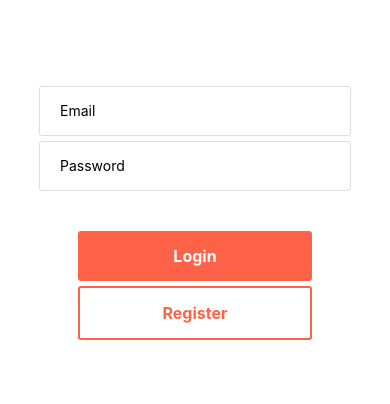
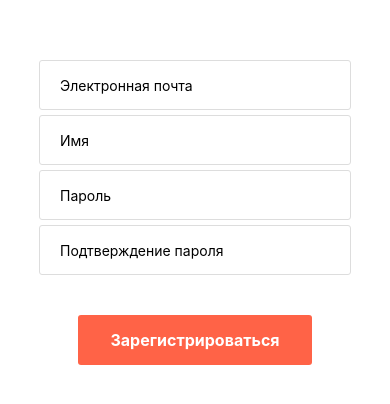
Before and after one commit to intromisan/ersag-manager-frontend, a React Native app: screen / in a window 390 px wide. Shown: the part 212-616 px from the top of the page. Built offline with nearby package versions, Linux system fonts and the light colour scheme; no server answers.

Commit message:
removed firebase

```diff
--- a/package.json
+++ b/package.json
@@ -19,7 +19,6 @@
     "expo-google-sign-in": "^11.0.0",
     "expo-status-bar": "~1.2.0",
     "expo-updates": "~0.11.7",
-    "firebase": "^9.6.11",
     "react": "17.0.1",
     "react-dom": "17.0.1",
     "react-native": "0.64.3",
--- /dev/null
+++ b/src/components/Button.tsx
@@ -0,0 +1,51 @@
+import { Pressable, StyleSheet, Text } from 'react-native';
+import React, { FC } from 'react';
+import { COLORS } from '../constants';
+
+interface ButtonProps {
+  text: string;
+  pressHandler: () => void;
+}
+
+const PrimaryButton: FC<ButtonProps> = ({ text, pressHandler }) => {
+  return (
+    <Pressable onPress={pressHandler} style={styles.buttonPrimary}>
+      <Text style={styles.buttonPrimaryText}>{text}</Text>
+    </Pressable>
+  );
+};
+
+const OutlineButton: FC<ButtonProps> = ({ text, pressHandler }) => {
+  return (
+    <Pressable onPress={pressHandler} style={[styles.buttonPrimary, styles.buttonOutline]}>
+      <Text style={[styles.buttonPrimary, styles.buttonOutline]}>{text}</Text>
+    </Pressable>
+  );
+};
+
+export { PrimaryButton, OutlineButton };
+
+const styles = StyleSheet.create({
+  buttonPrimary: {
+    backgroundColor: COLORS.accent,
+    width: '100%',
+    padding: 15,
+    borderRadius: 3,
+    alignItems: 'center'
+  },
+  buttonPrimaryText: {
+    color: COLORS.white,
+    fontWeight: '700',
+    fontSize: 16
+  },
+  buttonOutline: {
+    backgroundColor: COLORS.white,
+    borderWidth: 2,
+    borderColor: COLORS.accent
+  },
+  buttonOutlineText: {
+    color: COLORS.accent,
+    fontWeight: '700',
+    fontSize: 16
+  }
+});
--- a/src/firebase.ts
+++ /dev/null
@@ -1,14 +0,0 @@
-import { getApp, getApps, initializeApp } from 'firebase/app';
-import { getAuth } from 'firebase/auth';
-import config from '../config/default';
-
-let app;
-
-if (getApps().length === 0) {
-  app = initializeApp(config.firebase);
-} else {
-  app = getApp();
-}
-
-const auth = getAuth();
-export { auth };
--- a/src/interfaces/index.ts
+++ b/src/interfaces/index.ts
@@ -9,6 +9,8 @@ export interface Product {
 }
 
 export interface IUser {
-  uid: string;
+  email: string;
   name: string;
+  password: string;
+  passwordConfirmation: string;
 }
--- a/src/navigation/index.tsx
+++ b/src/navigation/index.tsx
@@ -19,8 +19,8 @@ const AppNavigation = () => {
           <Stack.Screen name="App" component={NavigationTabs} />
         ) : (
           <>
-            <Stack.Screen name="SingIn" component={SignInScreen} />
-            {/* <Stack.Screen name="SingUp" component={SignUpScreen} /> */}
+            {/* <Stack.Screen name="SingIn" component={SignInScreen} /> */}
+            <Stack.Screen name="SingUp" component={SignUpScreen} />
           </>
         )}
       </Stack.Navigator>
--- a/src/screens/HomeScreen.tsx
+++ b/src/screens/HomeScreen.tsx
@@ -1,23 +1,11 @@
 import { Pressable, StyleSheet, Text, View } from 'react-native';
 import React from 'react';
 import PageContainer from '../components/PageContainer';
-import { auth } from '../firebase';
-import { useGetUsersQuery } from '../services/user';
 
 const HomeScreen = () => {
-  const handleSignOut = () => {
-    auth.signOut();
-  };
-
-  const { data: users } = useGetUsersQuery();
-
-  console.log(users);
-
   return (
     <PageContainer title="Главная">
-      <Pressable onPress={handleSignOut}>
-        <Text>Log out</Text>
-      </Pressable>
+      <Text>HomeScreen</Text>
     </PageContainer>
   );
 };
--- a/src/screens/SignInScreen.tsx
+++ b/src/screens/SignInScreen.tsx
@@ -1,8 +1,6 @@
 import { KeyboardAvoidingView, Platform, Pressable, StyleSheet, Text, TextInput, View } from 'react-native';
 import React, { useEffect, useState } from 'react';
 import { COLORS } from '../constants';
-import { createUserWithEmailAndPassword, getAuth, onAuthStateChanged, signInWithEmailAndPassword } from 'firebase/auth';
-import { auth } from '../firebase';
 import { useAppDispatch } from '../utils/hooks';
 import { onSignIn, onSignOut } from '../redux/slices/userSlice';
 import AsyncStorage from '@react-native-async-storage/async-storage';
@@ -16,36 +14,8 @@ const SignInScreen = () => {
 
   const dispatch = useAppDispatch();
 
-  useEffect(() => {
-    onAuthStateChanged(auth, async (user) => {
-      if (user) {
-        const token = await user.getIdToken();
-        await AsyncStorage.setItem('@fire_token', token);
-        dispatch(onSignIn(token));
-      } else {
-        await AsyncStorage.removeItem('@fire_token');
-        dispatch(onSignOut());
-      }
-    });
-  }, []);
-
-  const handleSignUp = async () => {
-    try {
-      createUserWithEmailAndPassword(auth, email, password);
-    } catch (error) {
-      console.log(error);
-    }
-  };
-
-  const handleSingIn = async () => {
-    try {
-      signInWithEmailAndPassword(auth, email, password);
-    } catch (error) {
-      console.log(error);
-    }
-  };
-
   return (
+    // <KeyboardAvoidingView style={styles.container}>
     <KeyboardAvoidingView behavior={Platform.OS === 'ios' ? 'padding' : 'height'} style={styles.container}>
       <View style={styles.inputContainer}>
         <TextInput
@@ -67,10 +37,10 @@ const SignInScreen = () => {
         />
       </View>
       <View style={styles.buttonTooltip}>
-        <Pressable style={styles.button} onPress={handleSingIn}>
+        <Pressable style={styles.button}>
           <Text style={styles.buttonText}>Login</Text>
         </Pressable>
-        <Pressable style={[styles.button, styles.buttonOutline]} onPress={handleSignUp}>
+        <Pressable style={[styles.button, styles.buttonOutline]}>
           <Text style={styles.buttonOutlineText}>Register</Text>
         </Pressable>
       </View>
--- a/src/screens/SignUpScreen.tsx
+++ b/src/screens/SignUpScreen.tsx
@@ -1,20 +1,105 @@
-import { StyleSheet, Text, View } from "react-native";
-import React from "react";
-import { SafeAreaView } from "react-native-safe-area-context";
+import { KeyboardAvoidingView, Platform, Pressable, StyleSheet, Text, TextInput, View } from 'react-native';
+import React, { useState } from 'react';
+import { SafeAreaView } from 'react-native-safe-area-context';
+import { COLORS } from '../constants';
+import { PrimaryButton } from '../components/Button';
+import { useCreateUserMutation, useGetHealthQuery } from '../services/user';
 
 const SignUpScreen = () => {
-  return (
-    <SafeAreaView style={styles.screenContainer}>
-      <View></View>
-    </SafeAreaView>
+  const [email, setEmail] = useState('');
+  const [password, setPassword] = useState('');
+  const [name, setName] = useState('');
+  const [passwordConfirmation, setPasswordConfirmation] = useState('');
+
+  const [emailBorderColor, setEmailBorderColor] = useState(COLORS.borderColor);
+  const [passwordBorderColor, setPasswordBorderColor] = useState(COLORS.borderColor);
+  const [nameBorderColor, setNameBorderColor] = useState(COLORS.borderColor);
+  const [passwordConfirmationBorderColor, setPasswordConfirmationBorderColor] = useState(COLORS.borderColor);
+
+  // RTK Queries
+  const [createUser, { isLoading: isUpdating }] = useCreateUserMutation();
+  const { data: health } = useGetHealthQuery();
+  console.log(health);
+
+  return isUpdating ? (
+    <View style={{ flex: 1, justifyContent: 'center', alignItems: 'center' }}>
+      <Text>Loading...</Text>
+    </View>
+  ) : (
+    <KeyboardAvoidingView behavior={Platform.OS === 'ios' ? 'padding' : 'height'} style={styles.container}>
+      <View style={styles.inputContainer}>
+        <TextInput
+          placeholder="Электронная почта"
+          style={{ ...styles.input, borderColor: emailBorderColor }}
+          onFocus={() => setEmailBorderColor(COLORS.accent)}
+          onBlur={() => setEmailBorderColor(COLORS.borderColor)}
+          value={email}
+          onChangeText={(text) => setEmail(text)}
+        />
+        <TextInput
+          placeholder="Имя"
+          style={{ ...styles.input, borderColor: nameBorderColor }}
+          onFocus={() => setNameBorderColor(COLORS.accent)}
+          onBlur={() => setNameBorderColor(COLORS.borderColor)}
+          value={name}
+          onChangeText={(text) => setName(text)}
+        />
+        <TextInput
+          placeholder="Пароль"
+          secureTextEntry
+          style={{ ...styles.input, borderColor: passwordBorderColor }}
+          onFocus={() => setPasswordBorderColor(COLORS.accent)}
+          onBlur={() => setPasswordBorderColor(COLORS.borderColor)}
+          value={password}
+          onChangeText={(text) => setPassword(text)}
+        />
+        <TextInput
+          placeholder="Подтверждение пароля"
+          secureTextEntry
+          style={{ ...styles.input, borderColor: passwordConfirmationBorderColor }}
+          onFocus={() => setPasswordConfirmationBorderColor(COLORS.accent)}
+          onBlur={() => setPasswordConfirmationBorderColor(COLORS.borderColor)}
+          value={passwordConfirmation}
+          onChangeText={(text) => setPasswordConfirmation(text)}
+        />
+      </View>
+      <View style={styles.buttonTooltip}>
+        <PrimaryButton text="Зарегистрироваться" pressHandler={() => createUser({ name, email, password, passwordConfirmation })} />
+      </View>
+    </KeyboardAvoidingView>
   );
 };
 
 export default SignUpScreen;
 
 const styles = StyleSheet.create({
-  screenContainer: {
+  container: {
     flex: 1,
-    backgroundColor: "#EEEEEE",
+    justifyContent: 'center',
+    alignItems: 'center',
+    backgroundColor: COLORS.white
   },
+  inputContainer: {
+    width: '80%'
+  },
+  input: {
+    paddingLeft: 20,
+    height: 50,
+    borderWidth: 1,
+    borderRadius: 3,
+    marginTop: 5
+  },
+  buttonTooltip: {
+    width: '60%',
+    justifyContent: 'center',
+    alignItems: 'center',
+    marginTop: 40
+  },
+  button: {
+    backgroundColor: COLORS.accent,
+    width: '100%',
+    padding: 15,
+    borderRadius: 3,
+    alignItems: 'center'
+  }
 });
--- a/src/services/user.ts
+++ b/src/services/user.ts
@@ -7,10 +7,17 @@ export const userApi = createApi({
   baseQuery: baseQuery,
   tagTypes: ['User'],
   endpoints: (builder) => ({
-    getUsers: builder.query<IUser, void>({
-      query: () => '/users'
+    createUser: builder.mutation<IUser, IUser>({
+      query: (body) => ({
+        url: '/users',
+        method: 'POST',
+        body: body
+      })
+    }),
+    getHealth: builder.query<any, void>({
+      query: () => '/healthcheck'
     })
   })
 });
 
-export const { useGetUsersQuery } = userApi;
+export const { useCreateUserMutation, useGetHealthQuery } = userApi;
```
Also changed, not shown: src/navigation/NavigationTabs.tsx (+22 -39 lines), 1 other file (tests, documents, lock files or other folders).
